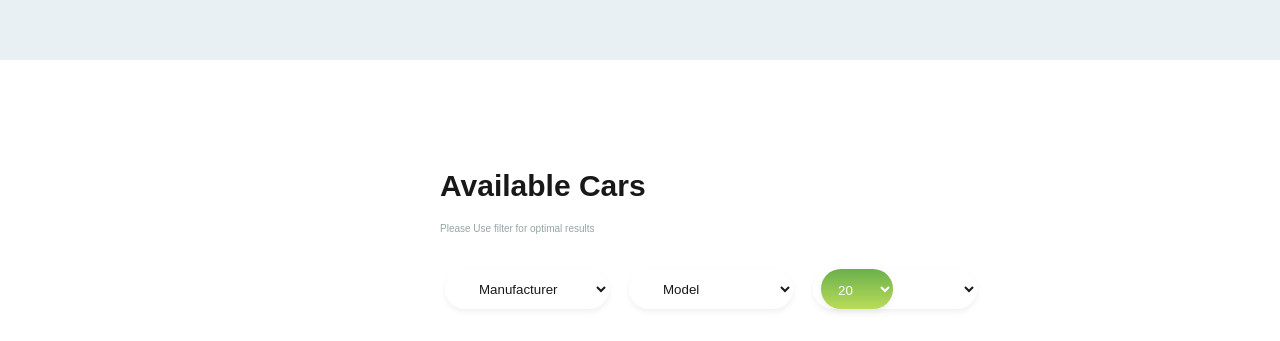
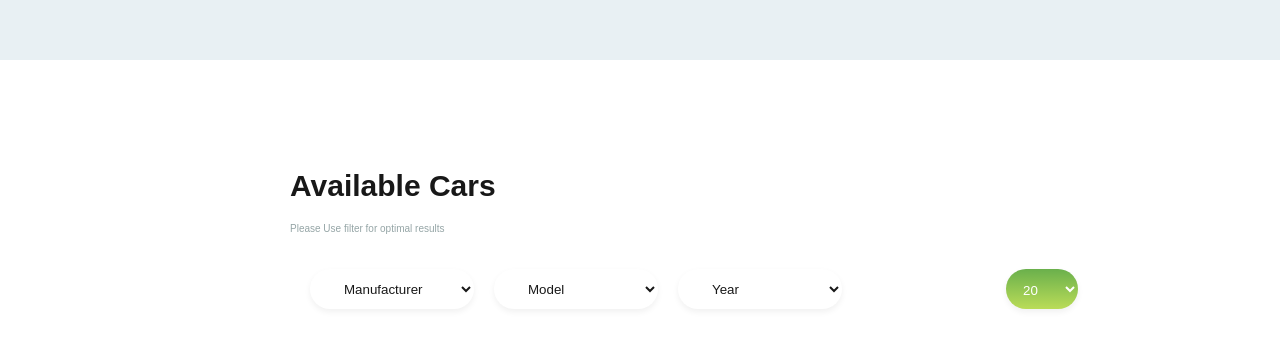
Before and after one commit to headj4d/Nod, a plain HTML site: page index.html in a window 1280 px wide. Shown: the part 740-1081 px from the top of the page. Drawn offline with Linux system fonts and the light colour scheme; a web font is replaced by a local one.

Commit message:
minor update

```diff
--- a/assets/css/style.css
+++ b/assets/css/style.css
@@ -172,12 +172,11 @@ section h1 {
 	box-shadow: 0 3px 6px rgba(24,24,24,.06);
   padding: 12px 30px;
   border: none;
-  margin-left: 135px;
 }
 
  .right-menu select{
   position: relative;
-  right: 420px;
+  right: 100px;
 	background-image: linear-gradient(#6AB04C, #BADC58);
 	color: #fff;
 	border-radius: 30px;
@@ -397,6 +396,16 @@ form input {
 .cars-title {
 	font-size: 20px;
 	padding-top: 10px;
+}
+
+.cars-h1 {
+  position: relative;
+  right: 150px;
+}
+
+.cars p {
+  position: relative;
+  right: 150px;
 }
 
 /* footer */
@@ -631,7 +640,8 @@ main.main-conditions {
 }
 .main-conditions-title {
 	font-size: 30px;
-	text-align: center;
+  position: relative;
+  left: 220px;
 	padding: 15px 0;
 }
 .main-conditions p {
--- a/index.html
+++ b/index.html
@@ -50,7 +50,7 @@
       <a href="#" class="scroll-btn"><img src="assets/media/scroll_down.png" alt="scroll_down"></a>
     </div>
     <section class="cars">
-     	<h1 class="cars-title">Available Cars</h1>
+     	<h1 class="cars-title cars-h1">Available Cars</h1>
      	<p>Please Use filter for optimal results</p>
      	<form class="select" action="#!" method="post">
      		<div class="left-menus">
```
